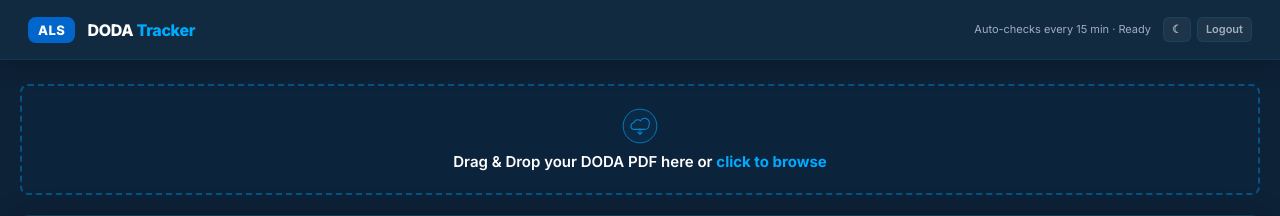
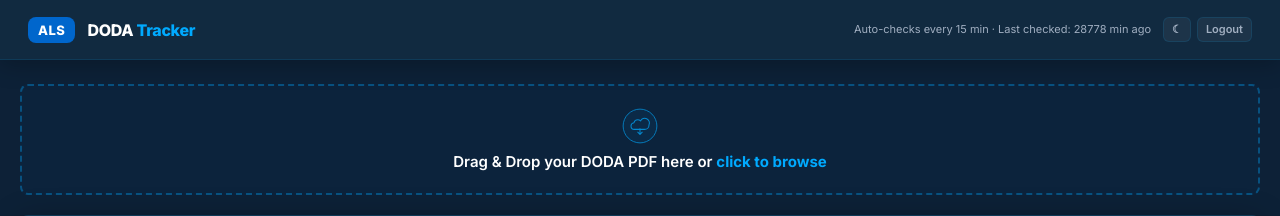
Before and after one commit to jordimata22-ai/doda-tracker, a Flask app: page / in a window 1280 px wide. Shown: the top 216 px of the page. Run offline with Flask 3, Linux system fonts and the light colour scheme; the visitor is signed in with stand-in values (Sample User, id 1); data that the repository does not hold is empty.

Commit message:
Add last checked timestamp to dashboard

```diff
--- a/app.py
+++ b/app.py
@@ -4,6 +4,7 @@
 import threading
 import time
 import logging
+from datetime import datetime, timezone
 from pathlib import Path
 
 from watchdog.observers import Observer
@@ -15,6 +16,8 @@
 from qr_extract import extract_qr_links_from_pdf
 # from trailer_extract import extract_trailer_or_plate_from_pdf  # disabled: manual entry only
 from checks_runner import run_checks_once
+
+last_checked_time: str | None = None
 
 
 def app_root() -> Path:
@@ -157,10 +160,12 @@
 
 
 def checker_loop(cfg):
+    global last_checked_time
     interval = max(1, int(cfg.get("intervalMinutes", 15))) * 60
     while True:
         try:
             run_checks_once()
+            last_checked_time = datetime.now(timezone.utc).strftime("%Y-%m-%dT%H:%M:%SZ")
         except Exception as e:
             logging.error("Checker error: %s", e)
 
@@ -201,6 +206,12 @@
 app = create_app()
 
 
+@app.get("/last-checked")
+def last_checked():
+    from flask import jsonify
+    return jsonify({"last_checked": last_checked_time})
+
+
 def main():
     """Entry point for local `python app.py` usage."""
     host = os.environ.get("HOST", _cfg["dashboard"].get("host", "0.0.0.0"))
--- a/templates/index.html
+++ b/templates/index.html
@@ -842,22 +842,41 @@
   return new Date(s * 1000).toLocaleTimeString([], { hour: 'numeric', minute: '2-digit' });
 }
 
+var lastCheckedIso = null;
+
+function fmtAgo(isoStr) {
+  if (!isoStr) return null;
+  var diff = Math.floor((Date.now() - new Date(isoStr).getTime()) / 60000);
+  if (diff < 1) return 'just now';
+  if (diff === 1) return '1 min ago';
+  return diff + ' min ago';
+}
+
+function fetchLastChecked() {
+  fetch('/last-checked').then(function(r){ return r.json(); }).then(function(d){
+    lastCheckedIso = d.last_checked || null;
+    tick();
+  }).catch(function(){});
+}
+
 function tick() {
   var el = document.getElementById('refreshMeta');
   if (!el) return;
   var now = Math.floor(Date.now() / 1000);
   var rem = lastManual ? Math.max(0, 300 - (now - lastManual)) : 0;
+  var checkedPart = lastCheckedIso ? ' · Last checked: ' + fmtAgo(lastCheckedIso) : '';
   if (!lastManual) {
-    el.textContent = 'Auto-checks every 15 min · Ready';
+    el.textContent = 'Auto-checks every 15 min' + checkedPart;
   } else if (rem > 0) {
     var m = Math.floor(rem/60), s = rem % 60;
-    el.textContent = 'Last refresh ' + fmtTime(lastManual) + ' · Next manual in ' + m + ':' + String(s).padStart(2,'0');
+    el.textContent = 'Last refresh ' + fmtTime(lastManual) + ' · Next manual in ' + m + ':' + String(s).padStart(2,'0') + checkedPart;
   } else {
-    el.textContent = 'Last refresh ' + fmtTime(lastManual) + ' · Ready';
+    el.textContent = 'Last refresh ' + fmtTime(lastManual) + ' · Ready' + checkedPart;
   }
 }
-tick();
+fetchLastChecked();
 setInterval(tick, 1000);
+setInterval(fetchLastChecked, 60000);
 
 /* ══════════════════════════════════════════════
    SEARCH + FILTER + SORT + PAGINATE
```
